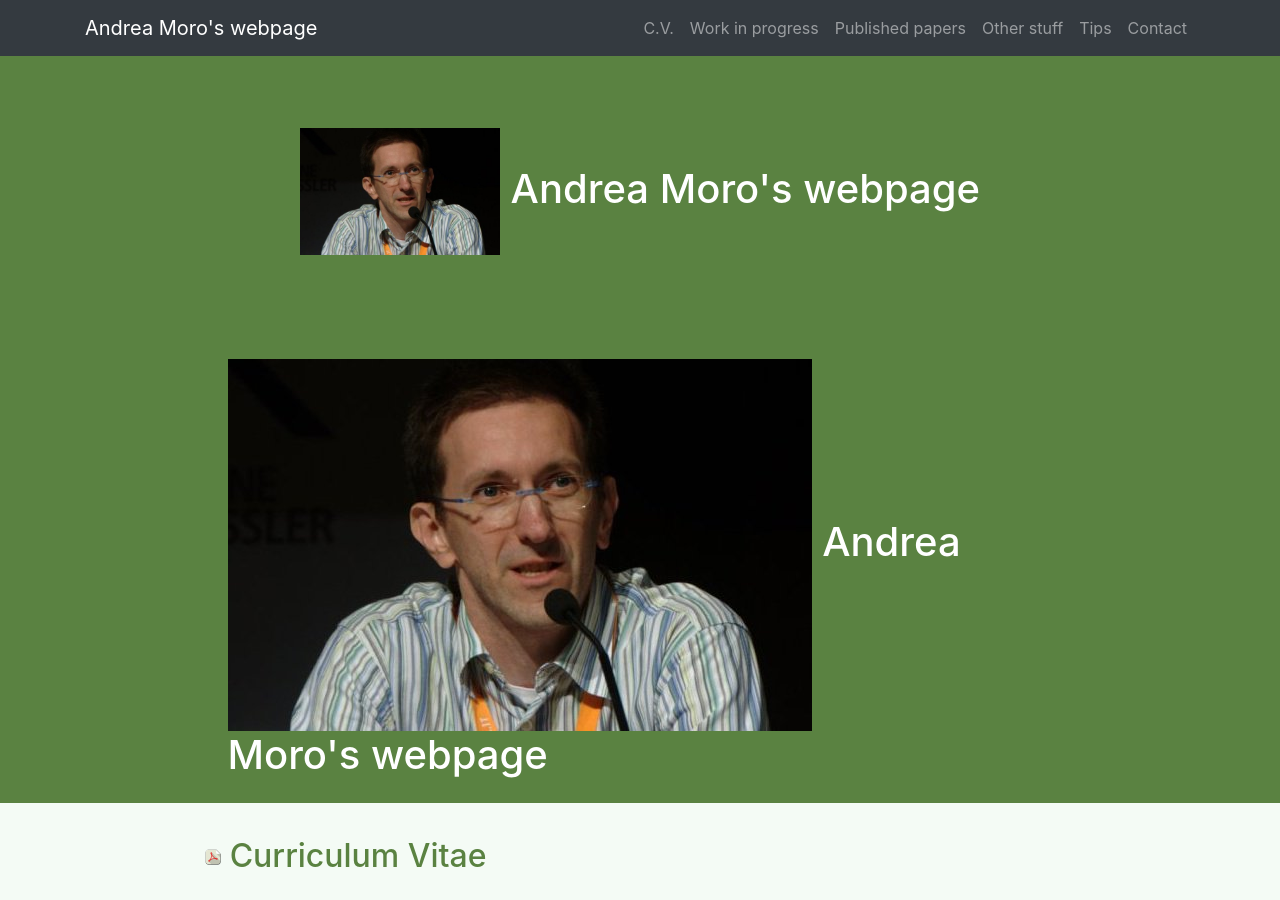
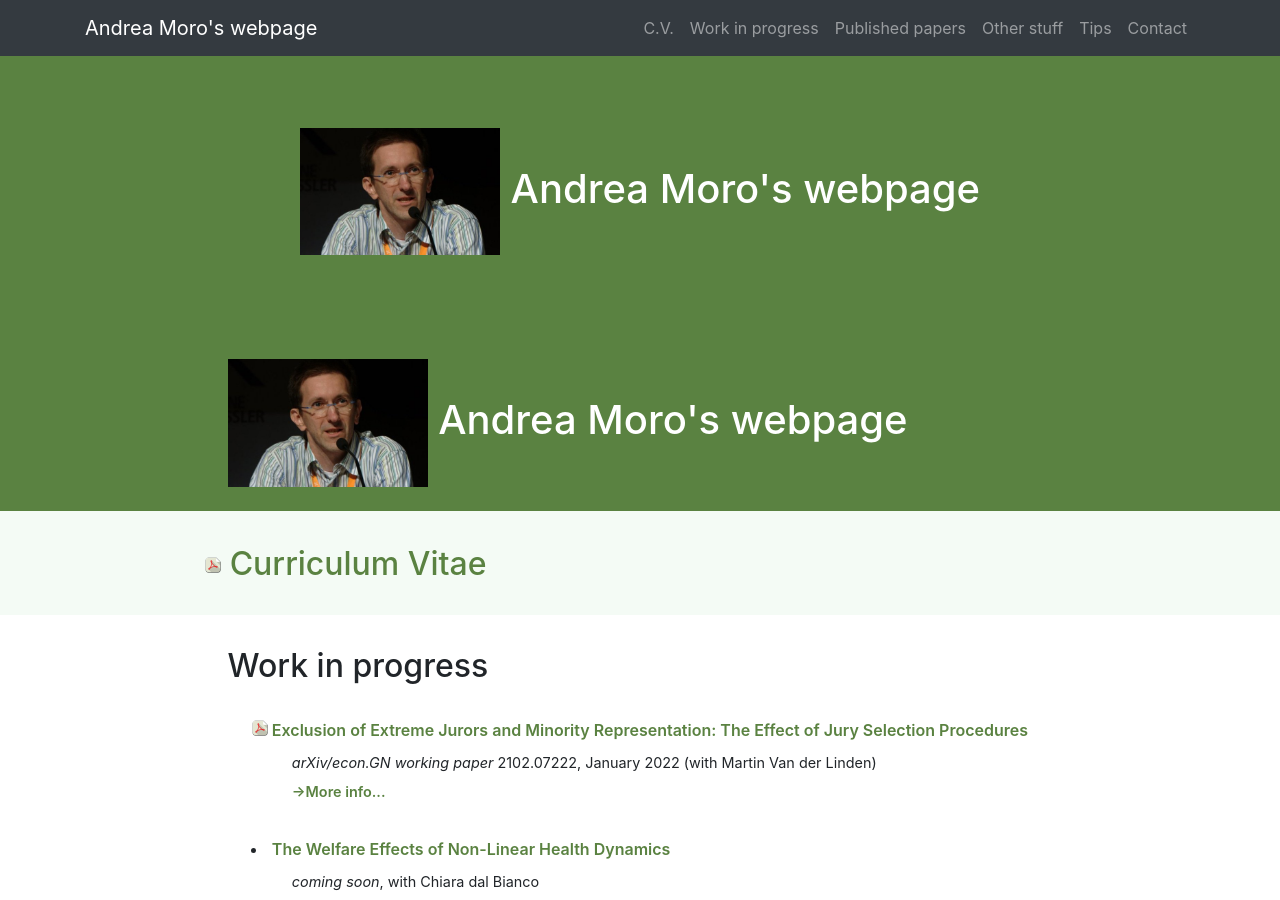
Before and after one commit to andreamoro-git/andreamoro-git.github.io, a Jekyll site: the page built from index.md, in a window 1280 px wide and 900 px high. Built offline with Jekyll 4.4.1, drawn with Linux system fonts in a browser that asks for light colours; our own code applies the rules of GitHub Pages for plain Markdown files.

Commit message:
Update header.html

```diff
--- a/_includes/header.html
+++ b/_includes/header.html
@@ -13,7 +13,7 @@
     <div class="container">
       <div class="row">
         <div class="col-lg-8 mx-auto">
-          <h1><img src="files/pictures/myphoto.jpg" alt="andrea moro speaking
+          <h1><img src="files/pictures/myphoto.jpg" alt="andrea moro speaking"
            style="width: 200px; max-width: 25%" /> Andrea Moro's webpage
           </h1>
         </div>
```
